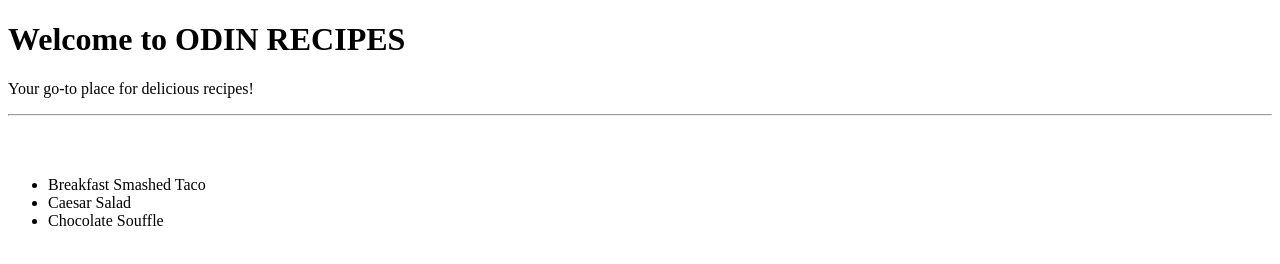
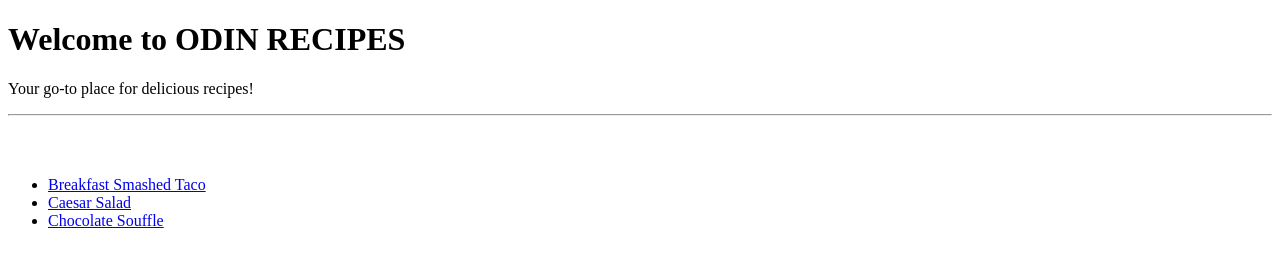
Before and after one commit to GreenEyeGM/odin-recipes, a plain HTML site: page index.html in a window 1280 px wide. Drawn offline with Linux system fonts and the light colour scheme.

Commit message:
Fixed referenced text

```diff
--- a/index.html
+++ b/index.html
@@ -12,9 +12,9 @@
     <br>
     <br>
     <ul>
-        <li><a href="./recipes/breakfast-smashed-taco.html"></a>Breakfast Smashed Taco</li>
-        <li><a href="./recipes/caesar-salad.html"></a>Caesar Salad</li>
-        <li><a href="./recipes/chocolate-souffle.html"></a>Chocolate Souffle</li>
+        <li><a href="./recipes/breakfast-smashed-taco.html">Breakfast Smashed Taco</a></li>
+        <li><a href="./recipes/caesar-salad.html">Caesar Salad</a></li>
+        <li><a href="./recipes/chocolate-souffle.html">Chocolate Souffle</a></li>
     </ul>
 
 </body>
```
